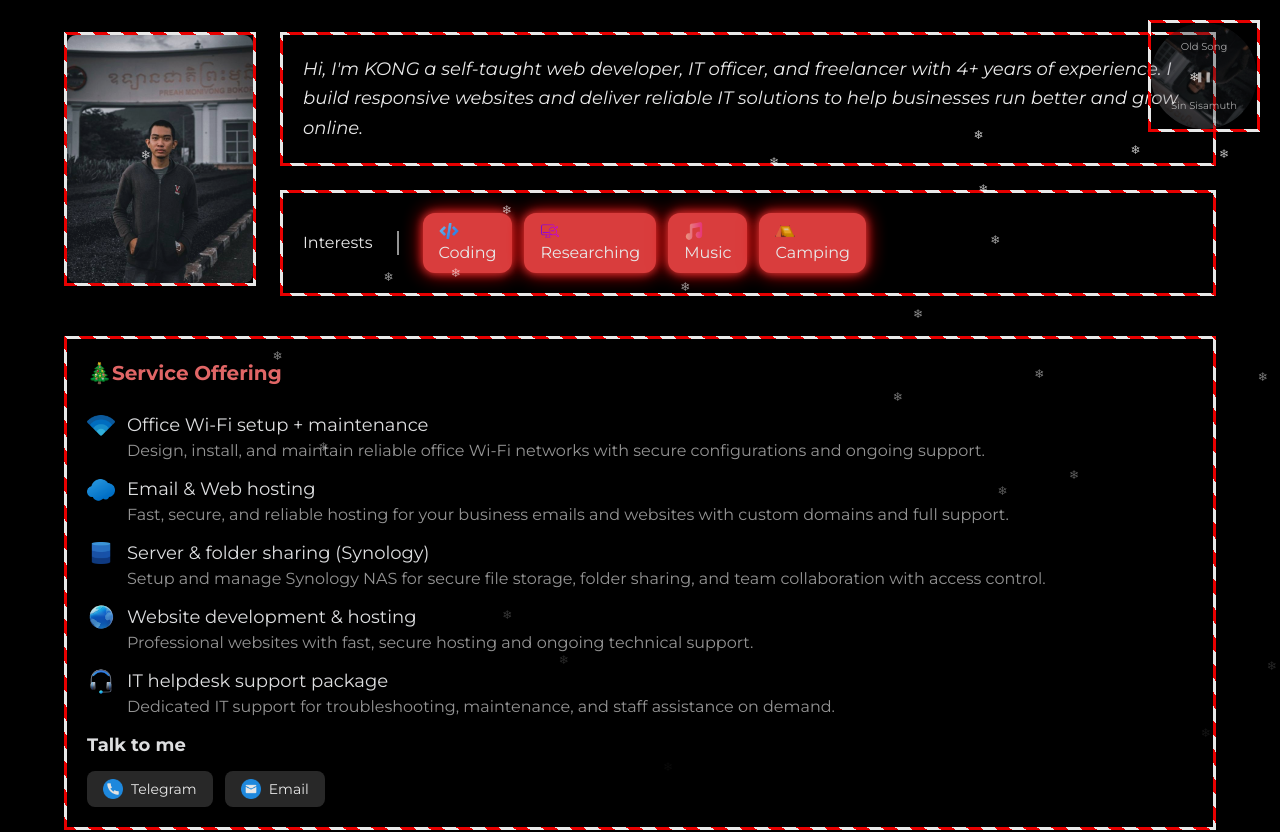
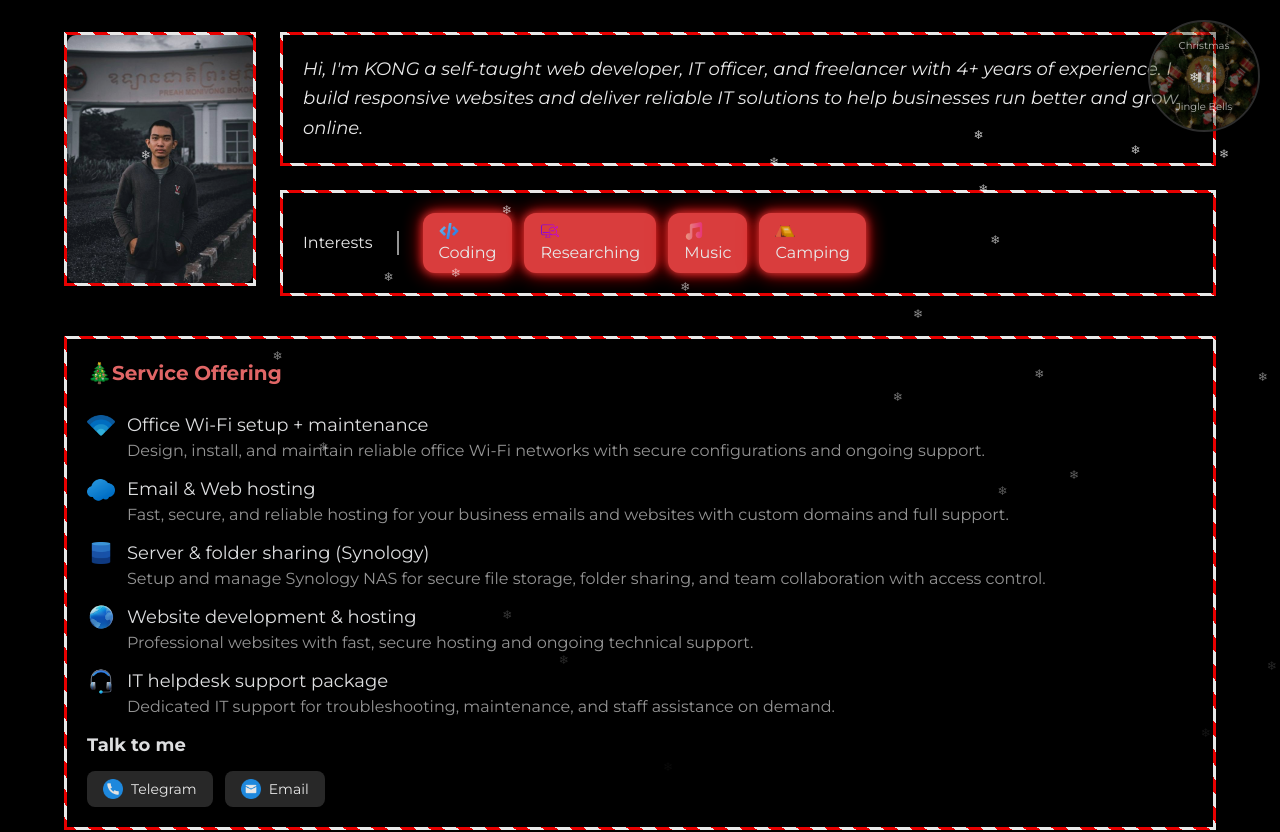
Before and after one commit to kong44/portfolio-dark, a React (Vite) app: page / in a window 1280 px wide. Shown: the top 832 px of the page. Built offline with nearby package versions, Linux system fonts and the light colour scheme.

Commit message:
change music

```diff
--- a/App.tsx
+++ b/App.tsx
@@ -18,7 +18,7 @@ import music from "./assets/background.mp3";
 import email from "./assets/mail.png";
 import telegram from "./assets/telephone.png";
 import "./App.css";
-
+import christmas from "./assets/mr-christmas.webp";
 const Card = ({ children, className = "" }) => (
   <div
     className={`
@@ -82,10 +82,10 @@ const App: React.FC = () => {
       <div className="fixed top-4 right-4 bg-card/0 text-white w-auto p-1 rounded-xl z-50">
         {/* Disc with everything inside */}
         <div className="flex justify-center">
-          <div className="relative md:w-28 md:h-28 w-20 candy-cane shadow-lg sparkle h-20 rounded-full overflow-hidden border-2 border-tag shadow-md flex items-center justify-center">
+          <div className="relative md:w-28 md:h-28 w-20 h-20 rounded-full overflow-hidden border-2 border-tag shadow-md flex items-center justify-center">
             {/* Rotating Image */}
             <img
-              src={profile_img}
+              src={christmas}
               className={`absolute inset-0 w-full h-full object-cover opacity-40 ${
                 isPlaying ? "animate-spin-slow" : ""
               }`}
@@ -94,7 +94,7 @@ const App: React.FC = () => {
             {/* Title + Subtitle Inside Disc */}
             <div className="absolute top-4 text-center">
               {/* <h2 className="text-xs font-bold">Background Music</h2> */}
-              <p className="md:text-[10px] text-[9px] opacity-70">Old Song</p>
+              <p className="md:text-[10px] text-[9px] opacity-70">Christmas</p>
             </div>
 
             {/* Play Button Centered */}
@@ -106,7 +106,7 @@ const App: React.FC = () => {
             </button>
 
             <div className="absolute bottom-4 text-center">
-              <p className="md:text-[10px] text-[9px] opacity-70">Sin Sisamuth</p>
+              <p className="md:text-[10px] text-[9px] opacity-70">Jingle Bells</p>
             </div>
           </div>
         </div>
```
Also changed, not shown: assets/mr-christmas.webp (added).
